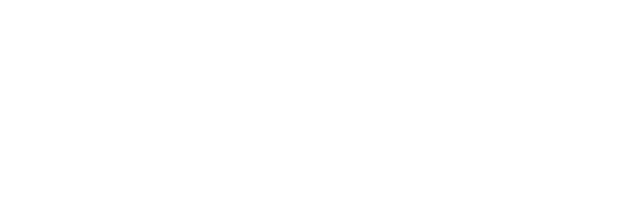
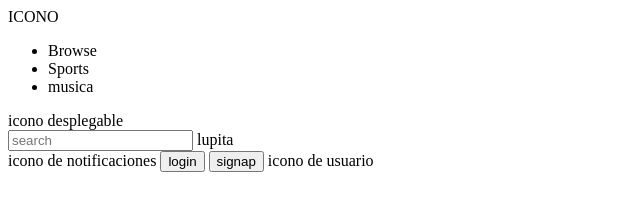
Before and after one commit to federico98/html, a plain HTML site: page index.html in a window 1280 px wide. Shown: the whole page, without its empty margins (0-640 px from the left). Drawn offline with Linux system fonts and the light colour scheme.

Commit message:
estructura basica de la pag

```diff
--- a/index.html
+++ b/index.html
@@ -7,6 +7,32 @@
     <title>Document</title>
 </head>
 <body>
+    <nav>
+        <div id="parte1">
+            <span> ICONO</span>
+            <ul>
+                <li>Browse </li>
+                <li>Sports</li>
+                <li>musica</li>
+            </ul>
+            <span> icono desplegable</span>
+        </div>
+        <div id="parte2">
+            <input type="text" placeholder="search"/>
+            <span> lupita</span>
+        </div>
+        <div id="parte3">
+                <span> icono de notificaciones</span>
+                <button>login</button>
+                <button>signap</button>
+                <span>icono de usuario</span>
+        </div>
+    </nav>
+    <aside>
 
+    </aside>
+    <div>
+
+    </div>
 </body>
 </html>
```
